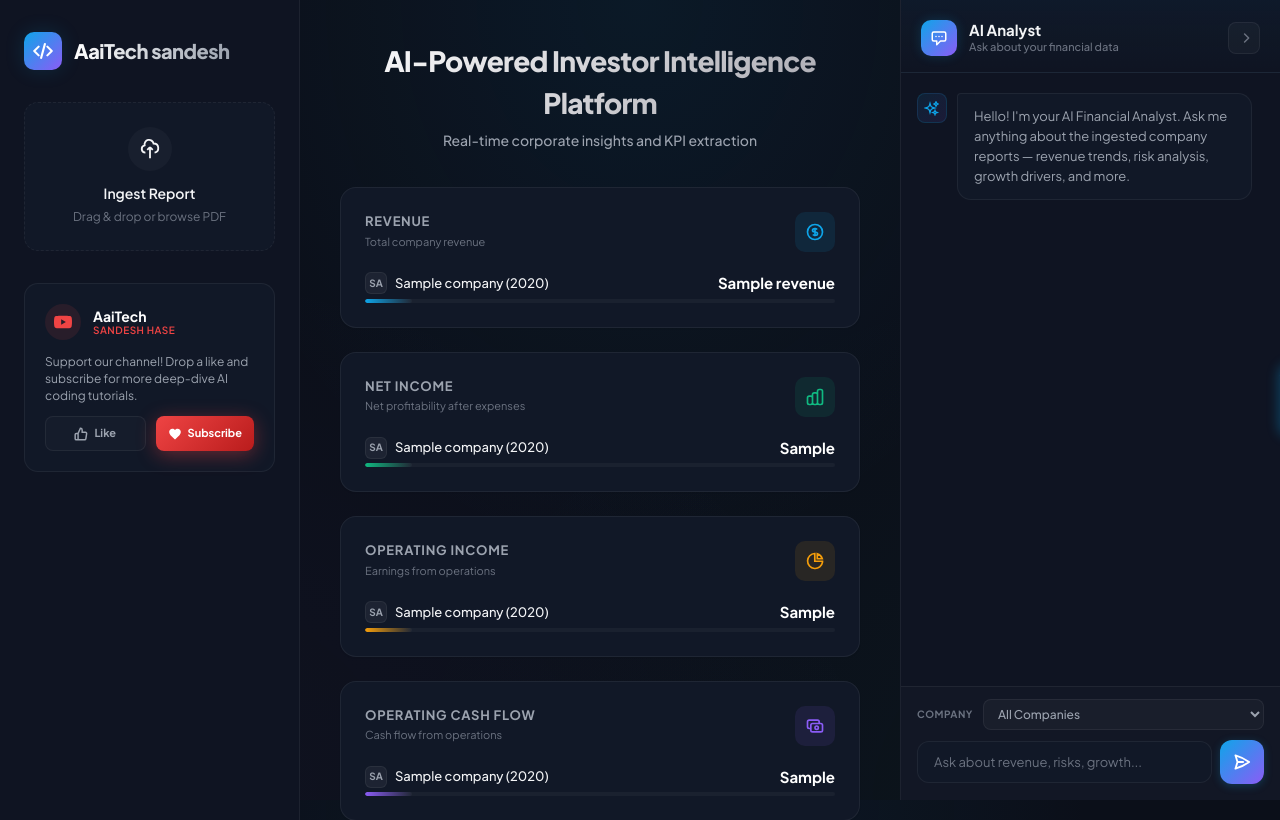
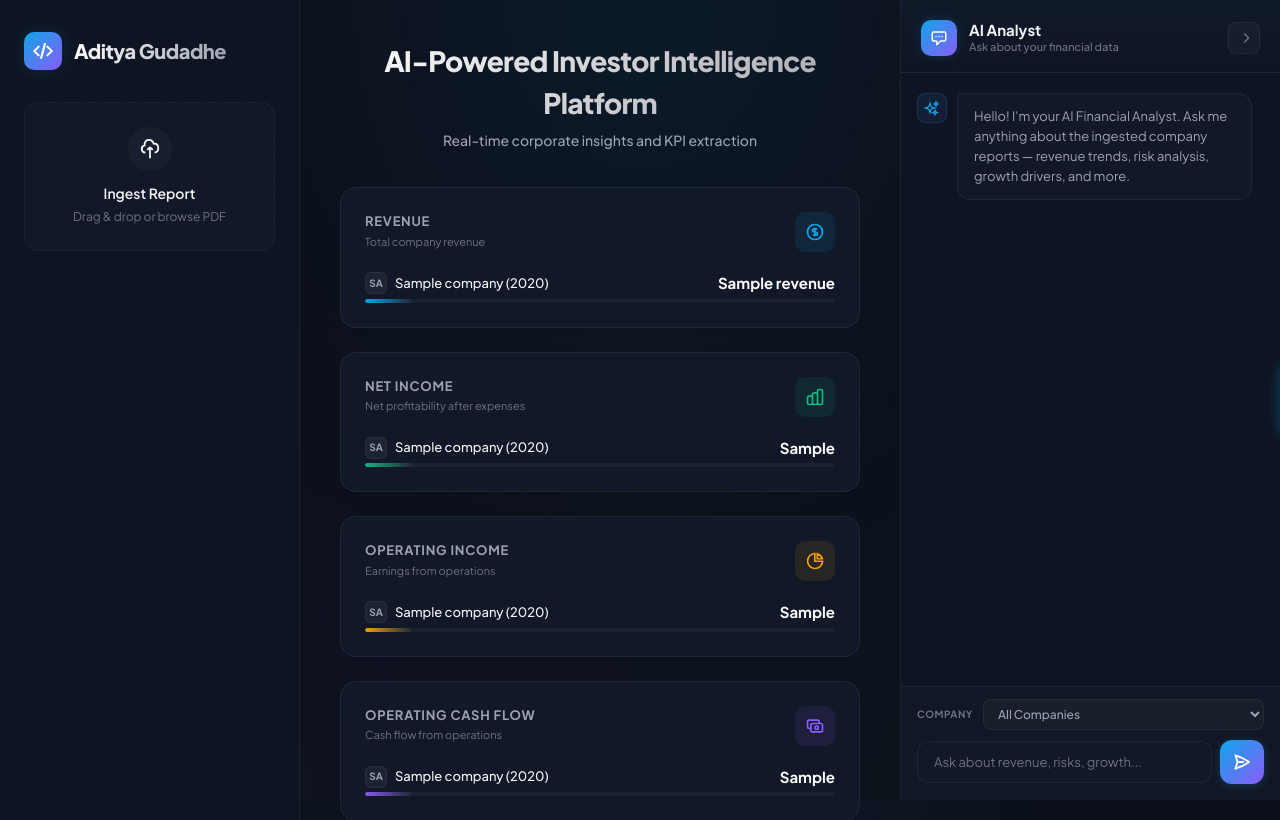
Before and after one commit to adityagudadhe8-creator/AI-Powered-Investor-Intelligence-Platform, a FastAPI app: template templates/dashboard.html in a window 1280 px wide. Shown: the top 820 px of the page. Run offline with FastAPI, Linux system fonts and the light colour scheme; the template is opened without the code that fills it: most values are stand-ins (such as "Sample title", 1, 10 or a date in 2020); parts of the project's set-up code (start-up, migrations or seed data) failed here and were passed over.

Commit message:
back end complete

```diff
--- a/rag/kpi_extractor_rag.py
+++ b/rag/kpi_extractor_rag.py
@@ -133,7 +133,9 @@ Instructions:
 
 - Use only the provided context.
 - Return null if unavailable.
-- Financial values must match the report exactly.
+- Return only the value for the requested fiscal year ({year}); do not return values for other years.
+- Each financial metric must be a single string, number, or null. Never return an object, dictionary, or year-to-value mapping for a financial metric.
+- Financial values must match the report exactly, including units and currency when stated.
 - Risk factors should be concise.
 - Growth drivers should be concise.
 - Return valid JSON only.
--- a/templates/dashboard.html
+++ b/templates/dashboard.html
@@ -17,7 +17,7 @@
                     <path stroke-linecap="round" stroke-linejoin="round" d="M17.25 6.75 22.5 12l-5.25 5.25m-10.5 0L1.5 12l5.25-5.25m7.5-3-4.5 16.5" />
                 </svg>
             </div>
-            <span class="logo-text">AaiTech sandesh</span>
+            <span class="logo-text">Aditya Gudadhe</span>
         </div>
 
         <!-- Ingestion Upload Card -->
@@ -40,34 +40,6 @@
             </div>
             <div class="progress-bar-bg">
                 <div class="progress-bar-fill" id="progressBarFill"></div>
-            </div>
-        </div>
-
-        <!-- YouTube Call to Action Card -->
-        <div class="yt-card">
-            <div class="yt-header">
-                <div class="yt-icon">
-                    <svg viewBox="0 0 24 24">
-                        <path d="M23.498 6.163a3.003 3.003 0 00-2.11-2.11C19.517 3.545 12 3.545 12 3.545s-7.516 0-9.387.507a3.003 3.003 0 00-2.11 2.11C0 8.033 0 12 0 12s0 3.967.502 5.837a3.003 3.003 0 002.11 2.11c1.871.507 9.387.507 9.387.507s7.517 0 9.387-.507a3.003 3.003 0 002.11-2.11C24 15.967 24 12 24 12s0-3.967-.502-5.837zM9.545 15.568V8.432L15.818 12l-6.273 3.568z"/>
-                    </svg>
-                </div>
-                <div class="yt-meta">
-                    <span class="yt-channel-name">AaiTech</span>
-                    <span class="yt-badge">Sandesh Hase</span>
-                </div>
-            </div>
-            <div class="yt-body">
-                <p>Support our channel! Drop a like and subscribe for more deep-dive AI coding tutorials.</p>
-                <div class="yt-actions">
-                    <div class="yt-action-item" onclick="showToast('Liked!', 'Thank you for liking this demo!', 'success')">
-                        <svg viewBox="0 0 24 24" class="yt-action-icon" fill="currentColor"><path d="M14 9V5a3 3 0 00-3-3l-4 9v11h11.28a2 2 0 002-1.7l1.38-9a2 2 0 00-2-2.3zM7 22H4a2 2 0 01-2-2v-7a2 2 0 012-2h3"/></svg>
-                        <span>Like</span>
-                    </div>
-                    <div class="yt-action-item active" onclick="showToast('Subscribed!', 'Welcome to AaiTech channel!', 'success')">
-                        <svg viewBox="0 0 24 24" class="yt-action-icon"><path d="M12 21.35l-1.45-1.32C5.4 15.36 2 12.28 2 8.5 2 5.42 4.42 3 7.5 3c1.74 0 3.41.81 4.5 2.09C13.09 3.81 14.76 3 16.5 3 19.58 3 22 5.42 22 8.5c0 3.78-3.4 6.86-8.55 11.54L12 21.35z"/></svg>
-                        <span>Subscribe</span>
-                    </div>
-                </div>
             </div>
         </div>
 
@@ -439,6 +411,18 @@
 
 <!-- JSON data bridge from Python to JavaScript -->
 <script>
+    function normalizeQualitativeItems(items) {
+        const values = items.map(item => String(item));
+
+        // Older records were saved by joining a string character-by-character.
+        // Preserve whitespace entries because they are the spaces between words.
+        if (values.length > 1 && values.every(item => [...item].length === 1)) {
+            const recovered = values.join('').trim();
+            return recovered ? [recovered] : [];
+        }
+        return values.map(item => item.trim()).filter(Boolean);
+    }
+
     const companyData = {
         {% for row in metrics %}
             "{{ row.company }}": {
@@ -449,8 +433,8 @@
                 "cash_flow": "{{ row.cash_flow }}",
                 "total_assets": "{{ row.total_assets }}",
                 "total_liabilities": "{{ row.total_liabilities }}",
-                "growth_drivers": {{ (row.growth_drivers or '').split('\n') | tojson }},
-                "risk_factors": {{ (row.risk_factors or '').split('\n') | tojson }}
+                "growth_drivers": normalizeQualitativeItems({{ (row.growth_drivers or '').split('\n') | tojson }}),
+                "risk_factors": normalizeQualitativeItems({{ (row.risk_factors or '').split('\n') | tojson }})
             },
         {% endfor %}
     };
@@ -669,8 +653,10 @@ function switchCompany(companyName) {
                 <div class="qual-item-icon driver-item-icon">
                     <svg viewBox="0 0 24 24"><path d="M5 13l4 4L19 7" stroke="currentColor"/></svg>
                 </div>
-                <div>${driver}</div>
             `;
+            const text = document.createElement('div');
+            text.textContent = driver;
+            item.appendChild(text);
             driversList.appendChild(item);
         });
     } else {
@@ -692,8 +678,10 @@ function switchCompany(companyName) {
                 <div class="qual-item-icon risk-item-icon">
                     <svg viewBox="0 0 24 24"><path d="M12 9v2m0 4h.01m-6.938 4h13.856c1.54 0 2.502-1.667 1.732-3L13.732 4c-.77-1.333-2.694-1.333-3.464 0L3.34 16c-.77 1.333.192 3 1.732 3z" stroke="currentColor"/></svg>
                 </div>
-                <div>${risk}</div>
             `;
+            const text = document.createElement('div');
+            text.textContent = risk;
+            item.appendChild(text);
             risksList.appendChild(item);
         });
     } else {
```
Also changed, not shown: database/save_metrics.py (+17 -2 lines).
